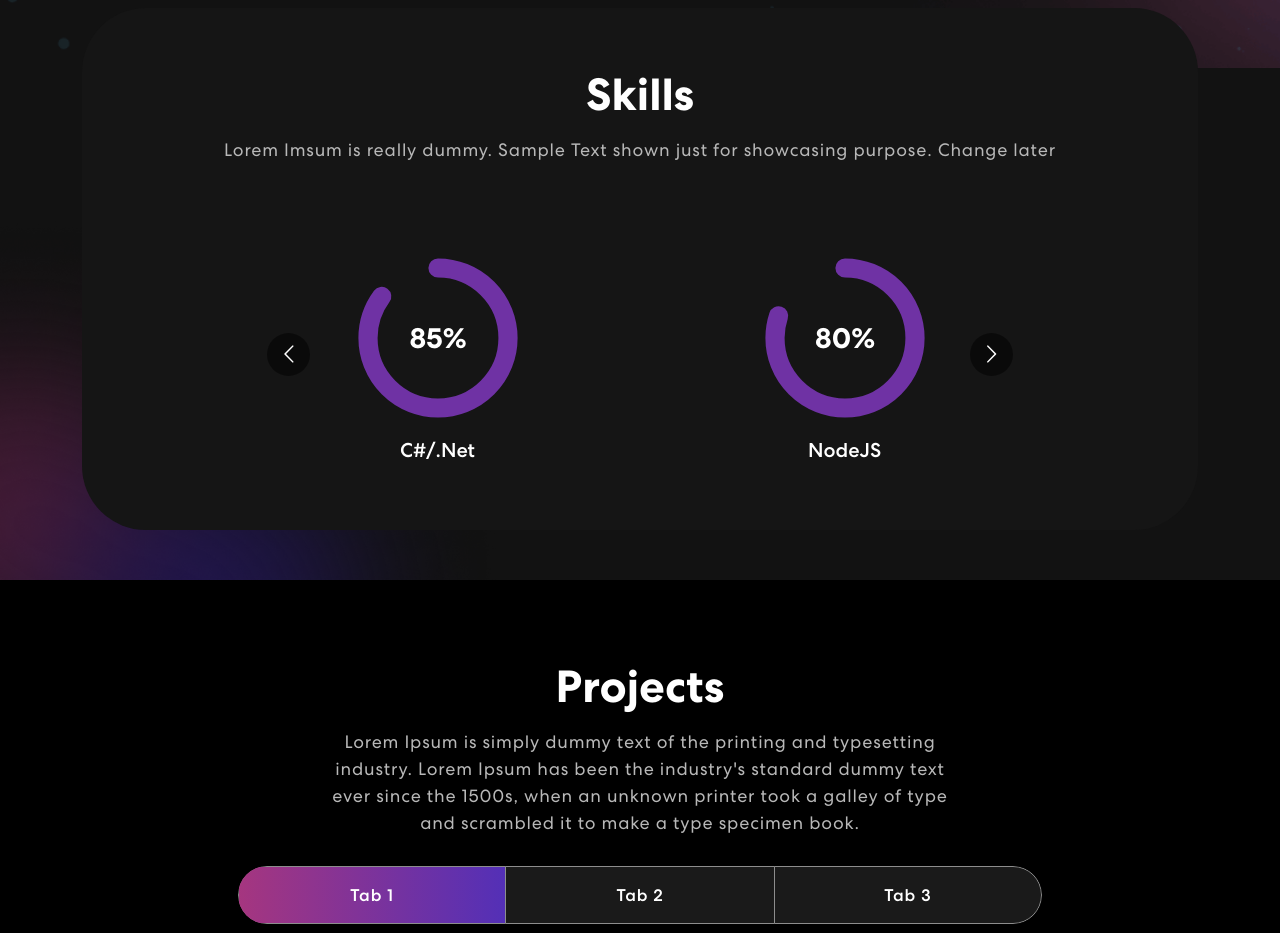
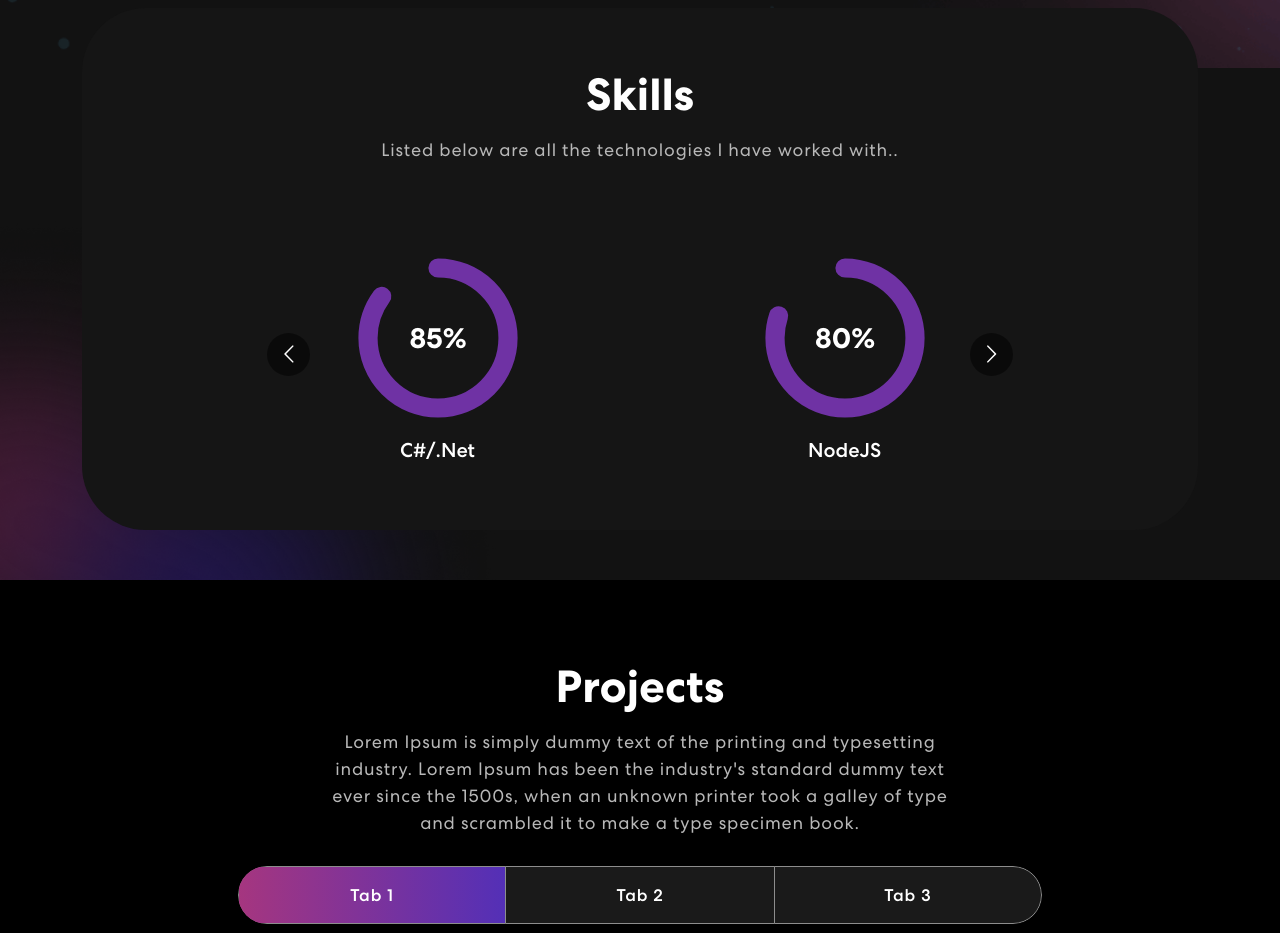
Before and after one commit to nisargparikh69/nis-portfolio, a React (Create React App) app: page / in a window 1280 px wide. Shown: the part 1200-2133 px from the top of the page. Built offline with nearby package versions, Linux system fonts and the light colour scheme.

Commit message:
removed unnecessary svg

```diff
--- a/src/components/Skills.js
+++ b/src/components/Skills.js
@@ -29,10 +29,7 @@ export const Skills = () => {
           <Col>
             <div className="skill-bx">
               <h2>Skills</h2>
-              <p>
-                Lorem Imsum is really dummy. Sample Text shown just for
-                showcasing purpose. Change later
-              </p>
+              <p>Listed below are all the technologies I have worked with..</p>
               <Carousel
                 responsive={responsive}
                 infinite={true}
```
Also changed, not shown: src/logo.svg (deleted), 1 other file (tests, documents, lock files or other folders).
